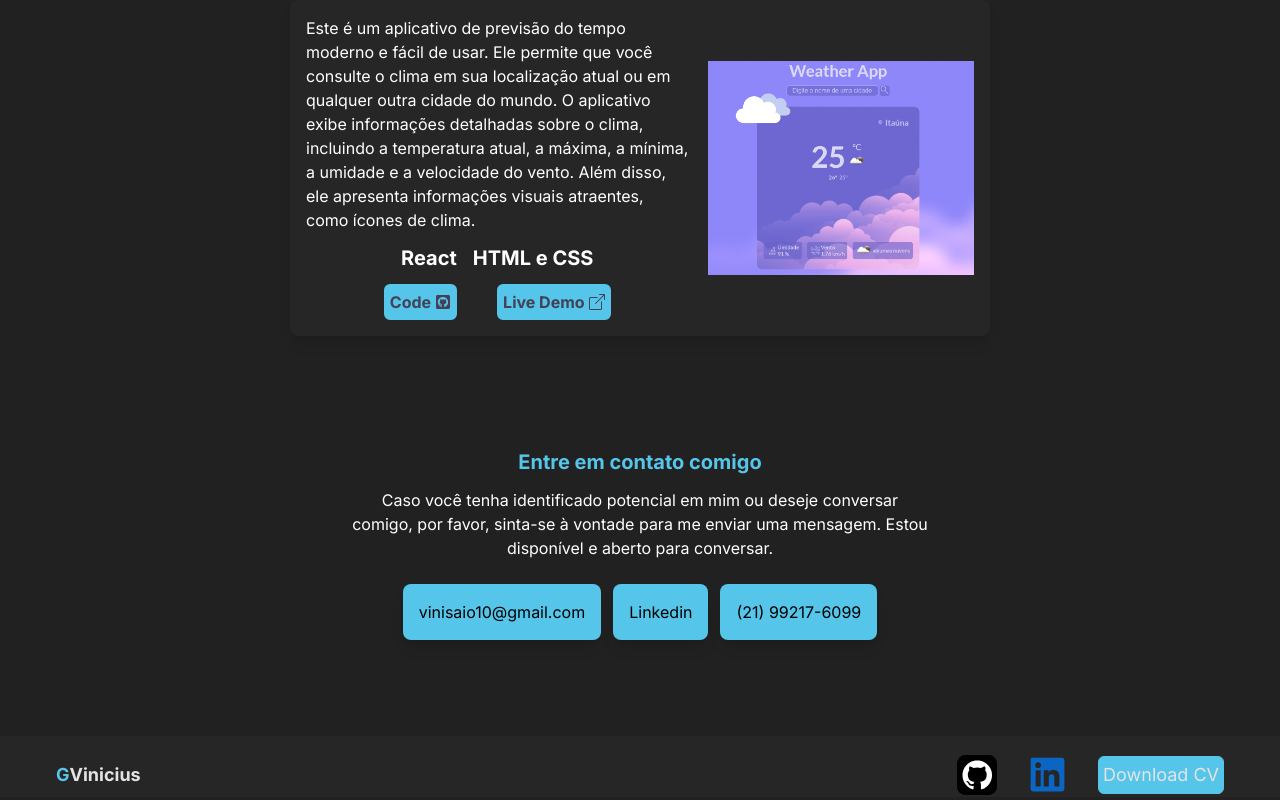
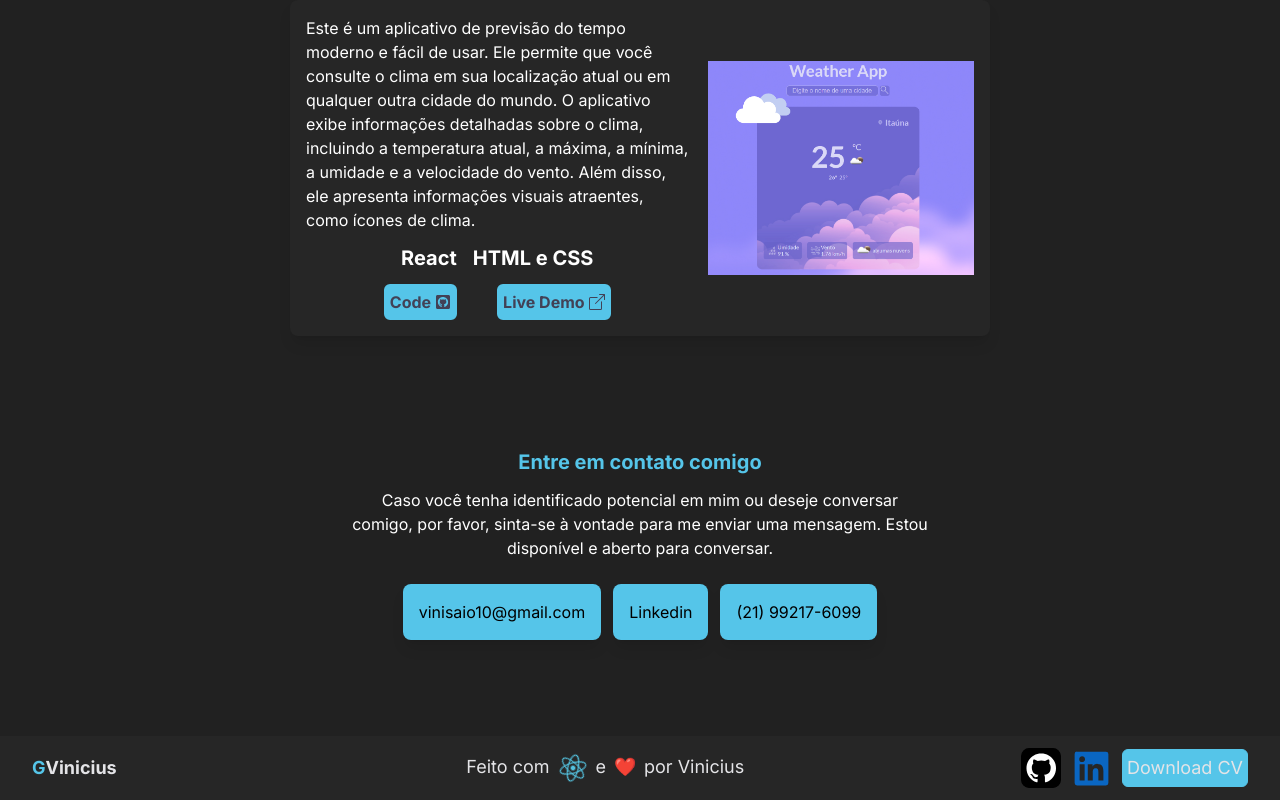
Before and after one commit to eldinho2/ViniciusSG.dev, a Next.js app: page / in a window 1280 px wide. Shown: the part 2668-3468 px from the top of the page. Built offline with nearby package versions, Linux system fonts and the light colour scheme.

Commit message:
contact e footer component

```diff
--- a/src/app/components/Contact.tsx
+++ b/src/app/components/Contact.tsx
@@ -1,6 +1,10 @@
+import { FadeUp } from "./animations";
+
+
 const Contact = () => {
   return (
     <section className="mt-28">
+      <FadeUp>
       <div className="flex flex-col justify-center items-center gap-6">
         <div className="flex flex-col justify-center items-center  gap-3">
           <h1 className="text-[#55c5e9] text-xl font-semibold">
@@ -17,7 +21,7 @@ const Contact = () => {
             <a href="mailto:vinisaio10@gmail.com">vinisaio10@gmail.com</a>
           </button>
           <button className="bg-[#55c5e9] p-4 rounded-lg shadow-lg">
-            <a href="https://www.linkedin.com/in/vinicius-saiao-goncalves/">
+            <a href="https://www.linkedin.com/in/vinicius-saiao-goncalves/" target="_blank">
               Linkedin
             </a>
           </button>
@@ -26,6 +30,7 @@ const Contact = () => {
           </button>
         </div>
       </div>
+      </FadeUp>
     </section>
   );
 };
--- a/src/app/components/Footer.tsx
+++ b/src/app/components/Footer.tsx
@@ -2,8 +2,8 @@ import Image from "next/image";
 
 const Footer = () => {
     return (
-      <footer className="flex items-center mt-24 bg-neutral-800 text-lg text-zinc-200">
-      <div className="flex flex-1 mx-14 mt-4 font-semibold cursor-pointer hover:underline underline-offset-4 hover:text-white hover:decoration-[#55c5e9]">
+      <footer className="flex justify-between items-center mt-24 h-16 bg-neutral-800 text-lg text-zinc-200">
+      <div className="flex items-center mx-8 font-semibold cursor-pointer hover:underline underline-offset-4 hover:text-white hover:decoration-[#55c5e9]">
         <span className="text-[#55c5e9]">
           G
         </span>
@@ -11,8 +11,13 @@ const Footer = () => {
           Vinicius
         </h1>
       </div>
-      <nav>
-        <ul className="flex items-center gap-7 mx-14 mt-4 font-medium">
+      <div className="flex">
+        <p className="flex gap-2">
+          Feito com <Image alt="react-icon" src={'/react-svgrepo-com.svg'} width={30} height={30 } className="animate-spin-slow" /> e <span className="text-[#55c5e9]">❤</span>  por Vinicius
+        </p>
+      </div>
+      <nav className="mx-8">
+        <ul className="flex items-center gap-2 font-medium">
           <li className="cursor-pointer hover:underline underline-offset-4 hover:text-white hover:decoration-[#55c5e9]">
             <a href="http://" target="_blank" rel="noopener noreferrer">
               <Image src="/github-svgrepo-com.svg" alt="" width={40} height={40} />
--- a/src/app/layout.tsx
+++ b/src/app/layout.tsx
@@ -1,5 +1,5 @@
 import './globals.css'
-import { Inter } from '@next/font/google'
+import { Inter } from 'next/font/google'
 
 import Header from './components/Header'
 import About from './components/About'
```
